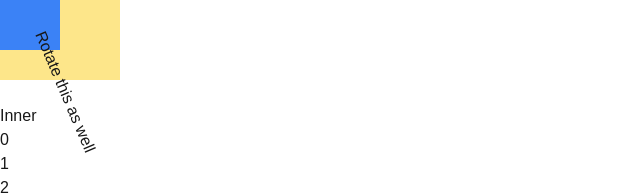
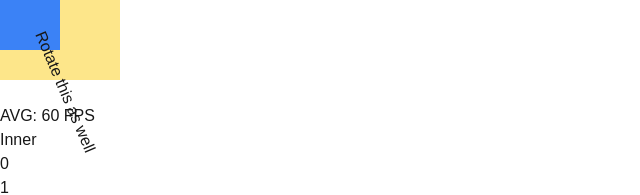
Before and after one commit to marian-c/digital-logic-simulator, a Next.js app: page /perf/1 in a window 1280 px wide. Shown: the top 195 px of the page, without its empty margins (0-640 px from the left). Built offline with nearby package versions, Linux system fonts and the light colour scheme.

Commit message:
add a fps number

```diff
--- a/src/app/v3/modules/sidebar.tsx
+++ b/src/app/v3/modules/sidebar.tsx
@@ -14,6 +14,7 @@ import { useEffect, useRef } from 'react';
 export function Rotate() {
   const ref = useRef<HTMLDivElement>(null);
   const statsRef = useRef<HTMLDivElement>(null);
+  const avgRef = useRef<HTMLDivElement>(null);
   const stopRef = useRef(false);
   useEffect(() => {
     stopRef.current = false;
@@ -26,9 +27,13 @@ export function Rotate() {
 
     let deg = 0;
     let prevFrameTime = 0;
+    const deltas120: number[] = Array.from({ length: 20 });
     function fnFrame(time: number) {
       const diff = time - prevFrameTime;
       const stat = stats[deg % 60];
+      deltas120[deg % deltas120.length] = diff;
+      const avg = deltas120.reduce((a, b) => (a ?? 0) + (b ?? 0), 0) / deltas120.length;
+      (avgRef.current || ({} as any)).innerText = `AVG: ${Math.floor(1000 / avg)} FPS`;
       stat.remove();
       stat.style.height = `${diff * 3}px`;
       statsRef.current?.appendChild(stat);
@@ -67,6 +72,7 @@ export function Rotate() {
       <div className="inline-block" ref={ref}>
         Rotate this as well
       </div>
+      <div ref={avgRef}>AVG</div>
     </div>
   );
 }
```
